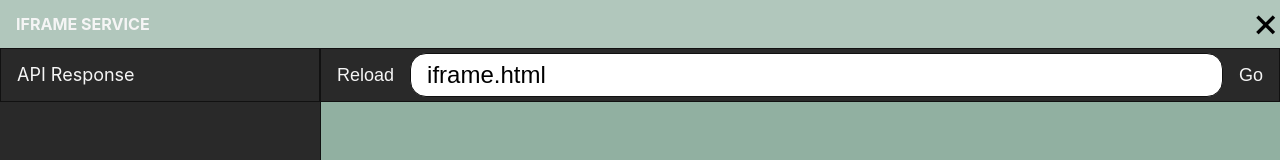
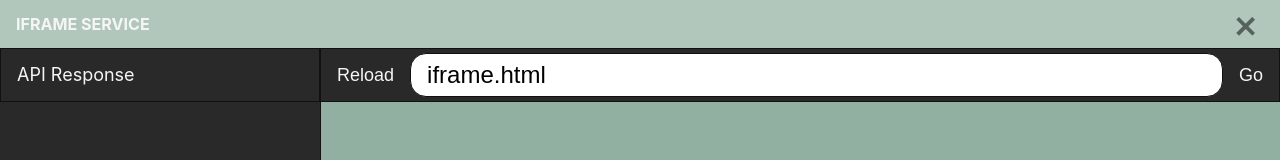
Before and after one commit to Giwan/netlify-deploy, a Next.js app: page /sandbox in a window 1280 px wide. Shown: the top 160 px of the page. Built offline with nearby package versions, Linux system fonts and the light colour scheme.

Commit message:
close sandbox link

```diff
--- a/pages/sandbox.js
+++ b/pages/sandbox.js
@@ -4,6 +4,7 @@ import Browser from "../components/Browser/Browser";
 import APIInfo from "../components/Explanation/APIInfo";
 import SiteTitle from "../components/SiteTitle/SiteTitle";
 // import Report from "../components/Report/Report";
+import Link from "next/link";
 
 const iframeService = (function () {
     return function () {
@@ -44,7 +45,10 @@ const Sandbox = function () {
         <div className={sandboxContainer}>
             <header className={sandboxHeader}>
                 <SiteTitle />
-                <button className={sandboxCloseButton}>+</button>
+                <Link href="/">
+                    <a className={sandboxCloseButton}>+</a>
+                </Link>
+
             </header>
             <APIInfo {...{ url: iframeUrl, apiInfoData: _apiInfoData }} />
             <Browser {...{ setIframeUrl: handleUrlChange, iframeUrl }} />
--- a/styles/Sandbox.module.css
+++ b/styles/Sandbox.module.css
@@ -28,4 +28,6 @@
     margin: 0;
     padding: 0;
     transform: rotate(45deg);
+    margin-right: var(--unit);
+    text-decoration: none;
 }
```
